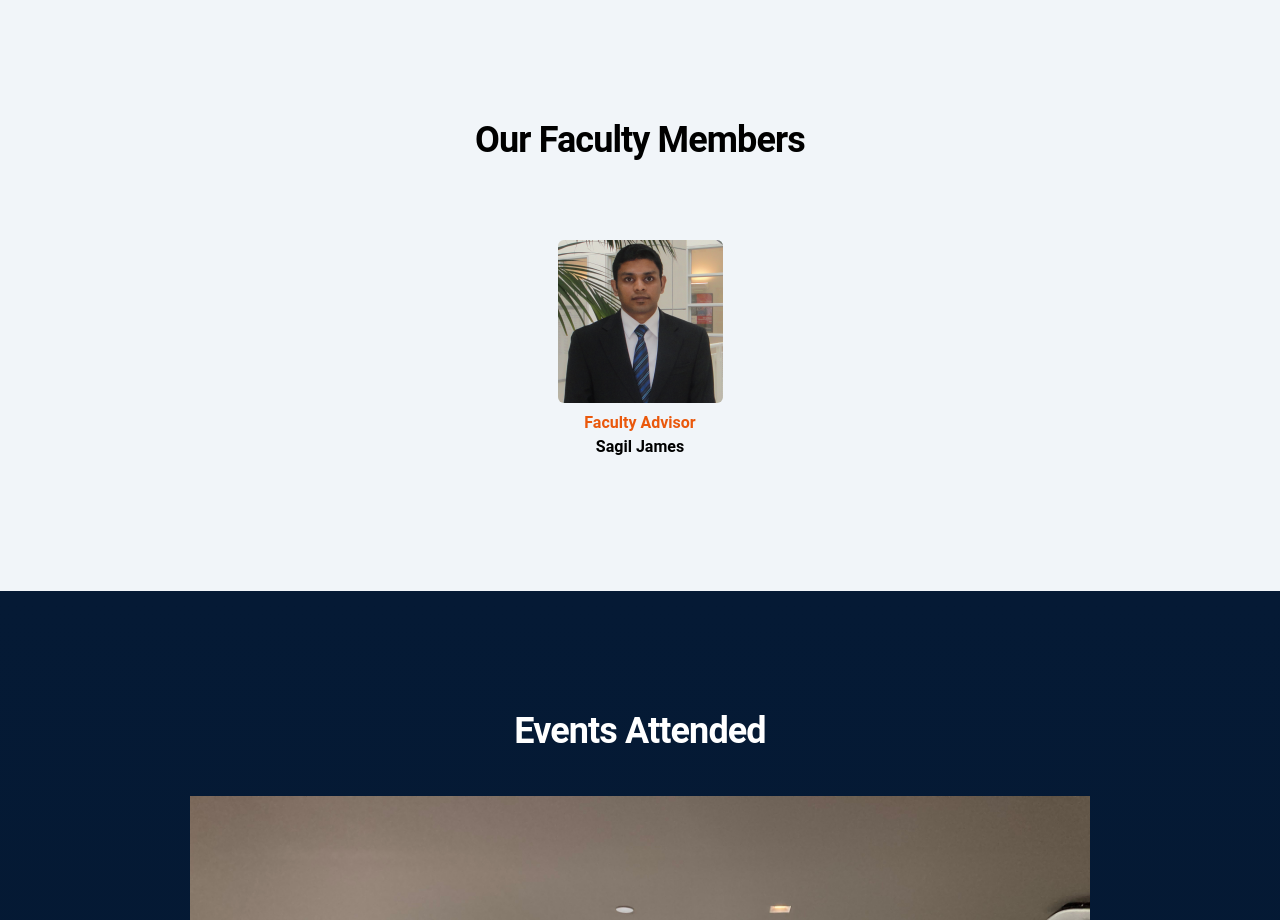
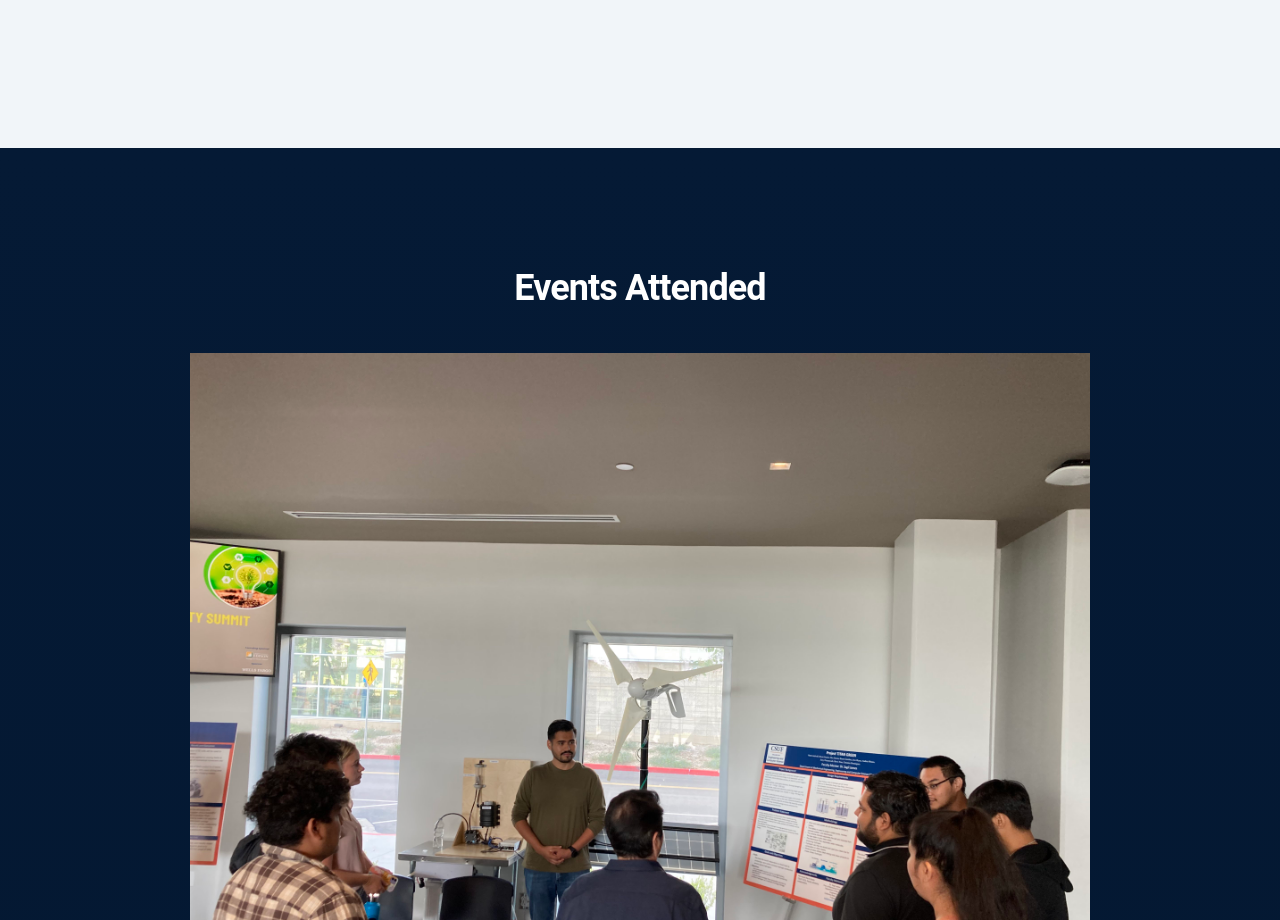
Before and after one commit to pn-code/boat, a Next.js app: page / in a window 1280 px wide. Shown: the part 9540-10460 px from the top of the page. Built offline with nearby package versions, Linux system fonts and the light colour scheme.

Commit message:
Removed faculty section

```diff
--- a/components/sections/TeamSection.tsx
+++ b/components/sections/TeamSection.tsx
@@ -1,7 +1,6 @@
 import Image from "next/image";
 import React from "react";
 import TeamImg from "@/public/assets/team.jpg";
-import FacultyAdvisor from "@/public/assets/faculty_01.png";
 
 export default function TeamSection() {
   return (
@@ -30,20 +29,6 @@ export default function TeamSection() {
             Gamboa
           </p>
         </div>
-
-        <h2 className="text-center md:mt-[120px] mt-[60px] mb-8 md:mb-20">Our Faculty Members</h2>
-        <div className="flex gap-4 items-center flex-col sm:flex-row sm:justify-center sm:items-start pb-8">
-          {/* Individual Image with caption */}
-          <div className="flex flex-col text-center">
-            <Image
-              className="rounded-md"
-              src={FacultyAdvisor}
-              alt="Faculty Advisor"
-            />
-            <span className="font-semibold mt-2 text-orange-600">Faculty Advisor</span>
-            <span className="font-semibold">Sagil James</span>
-          </div>
-        </div>
       </div>
     </div>
   );
```
